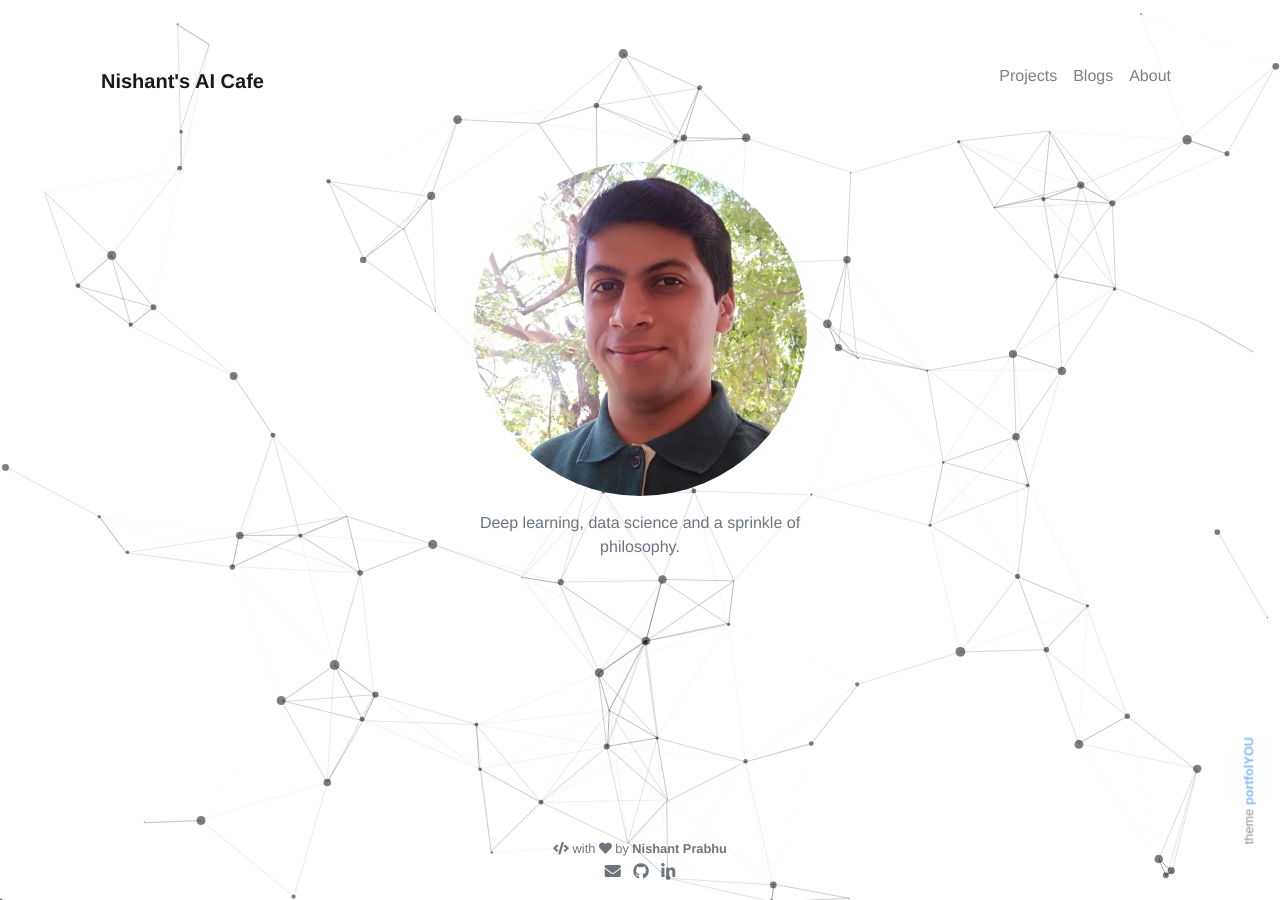
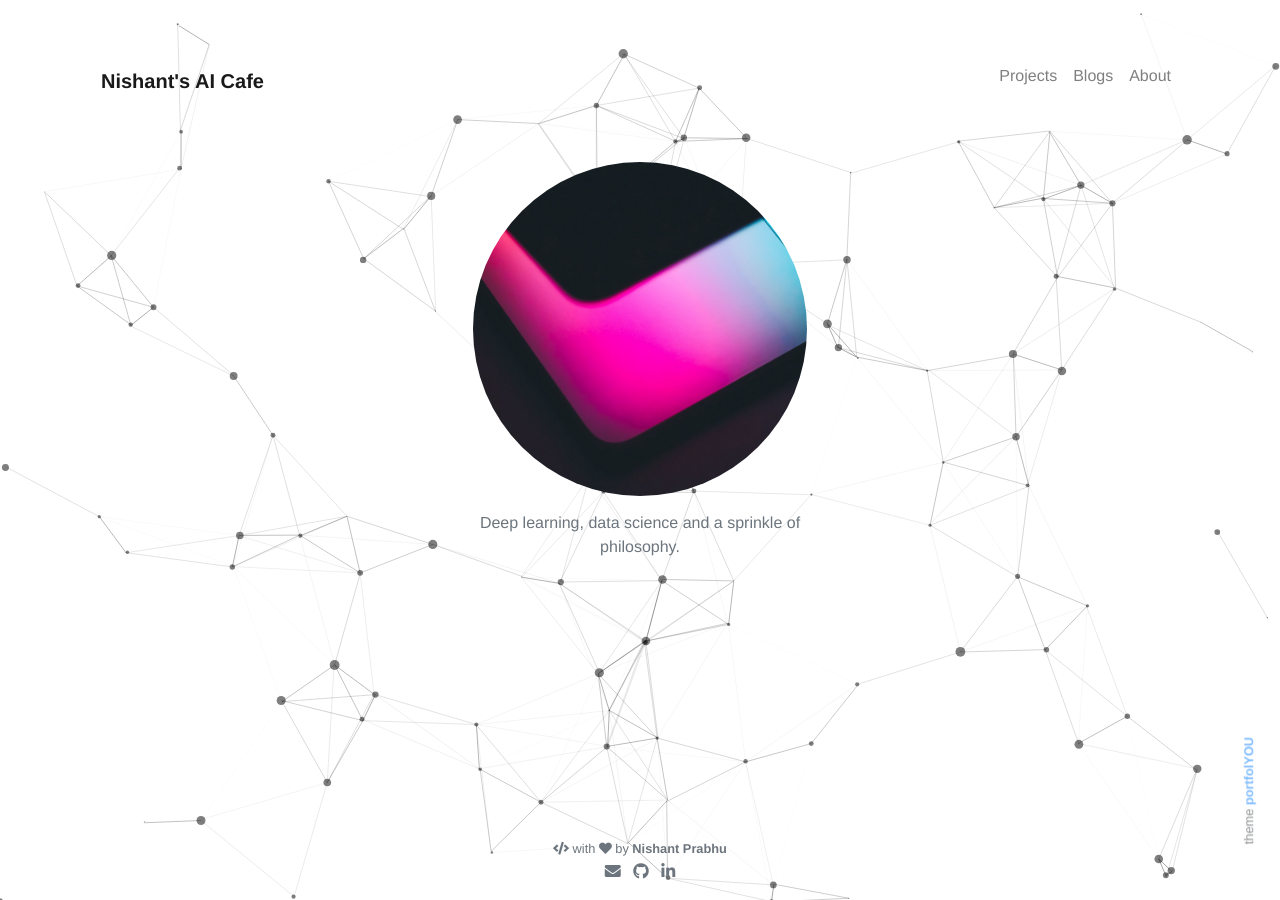
Before and after one commit to NishantPrabhu/nishantprabhu.github.io, a Jekyll site: the page built from pages/index.md, in a window 1280 px wide. Built offline with Jekyll 4.4.1, drawn with Linux system fonts in a browser that asks for light colours; nearby versions of some CDN libraries.

Commit message:
cover image updated

```diff
--- a/_includes/landing.html
+++ b/_includes/landing.html
@@ -6,7 +6,7 @@
     <div id="container" class="my-2">
       <div id="dummy"></div>
       <div id="element">
-        <img src="{{ site.url }}/assets/images/me.jpg" alt="{{ site.title }}" class="circle-image wow animated zoomIn" data-wow-delay=".1s">
+        <img src="{{ site.url }}/assets/images/main_img.jpg" alt="{{ site.title }}" class="circle-image wow animated zoomIn" data-wow-delay=".1s">
       </div>
     </div>
 
```
Also changed, not shown: assets/images/main_img.jpg (added).
